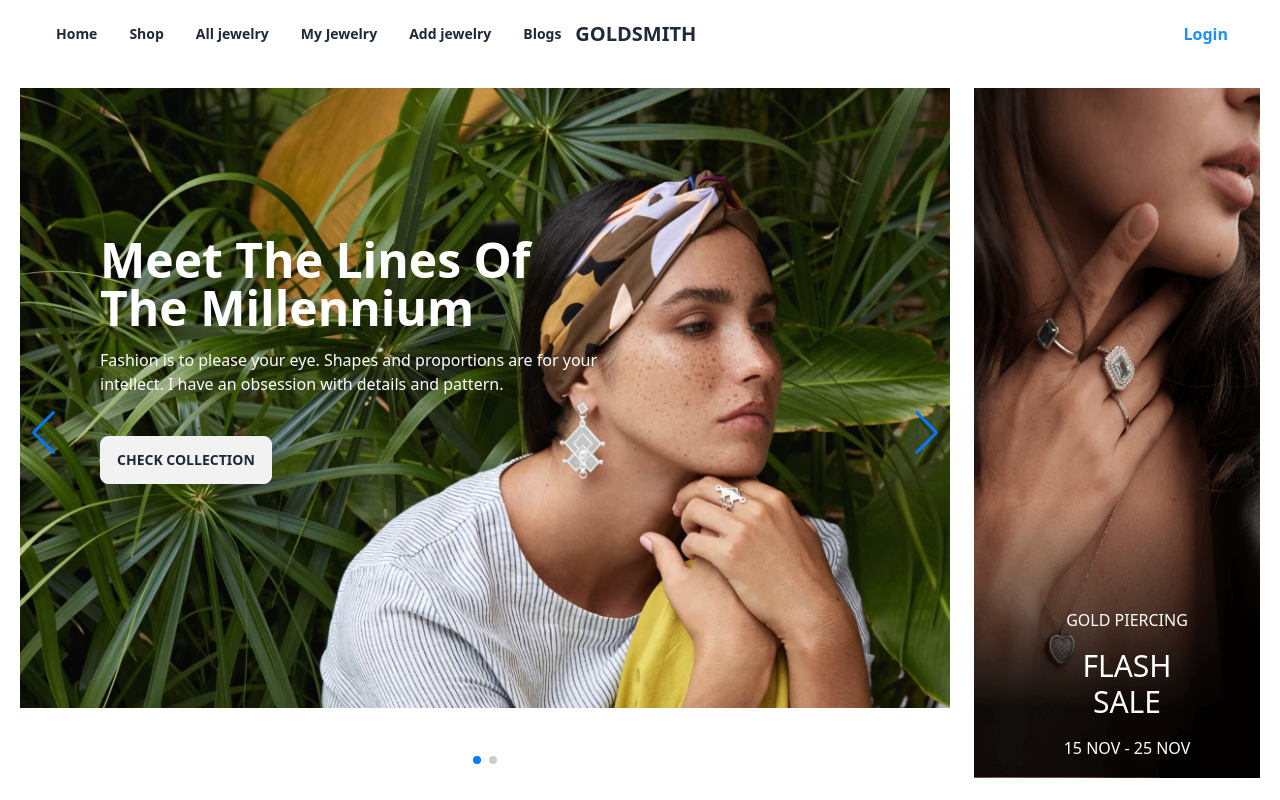
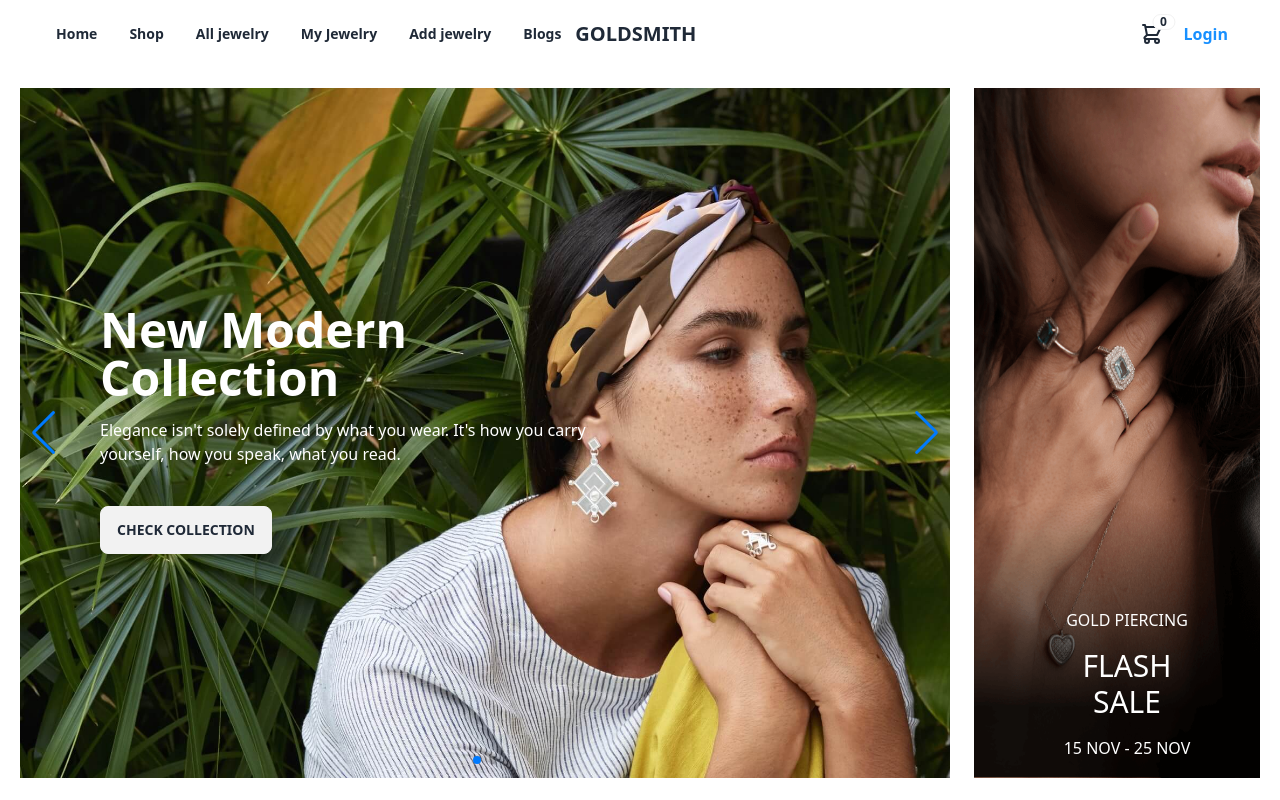
Before and after one commit to tonmoy-Org/Goldsmith-Client, a React (Vite) app: page / in a window 1280 px wide. Shown: the top 800 px of the page. Built offline with nearby package versions, Linux system fonts and the light colour scheme; no server answers.

Commit message:
Add to carts added

```diff
--- a/src/Pages/Home/Banner/Banner.jsx
+++ b/src/Pages/Home/Banner/Banner.jsx
@@ -32,24 +32,22 @@ const Banner = () => {
                     className="mySwiper"
                     style={{ height: '100%' }} // Add this line
                 >
+
                     <SwiperSlide style={{ height: '100%' }}>
-                        <div className="lg:w-full lg:h-[690px] w-[375px] h-[569px] overflow-hidden">
-                            <div className="relative">
+                        <div className=" lg:w-full lg:h-[690px] w-[375px] h-[569px] overflow-hidden">
                             <img
                                 src={banner1}
                                 alt="Your Image"
                                 className="w-full h-full object-cover transition-transform transform hover:scale-110"
                             />
-                                <div className="lg:px-20 px-10 space-y-4 absolute lg:bottom-56 bottom-40 text-white">
-                                    <h1 className="lg:text-5xl text-2xl font-bold lg:w-4/6">
-                                        Meet The Lines Of The Millennium
-                                    </h1>
+                            <div className="lg:px-20 px-10 space-y-4  absolute lg:bottom-56 bottom-40 text-white">
+                                <h1 className='lg:text-5xl text-2xl font-bold lg:w-4/6'>New Modern Collection</h1>
                                 <p className="md:w-2/3">
-                                        Fashion is to please your eye. Shapes and proportions are for your intellect. I have an obsession with details and pattern.
+                                    Elegance isn't solely defined by what you wear. It's how you carry yourself, how you speak, what you read.
+
                                 </p>
                                 <br />
                                 <button className="btn">Check Collection</button>
-                                </div>
                             </div>
                         </div>
                     </SwiperSlide>
--- a/src/Pages/Home/Jewelry/JewelryCard.jsx
+++ b/src/Pages/Home/Jewelry/JewelryCard.jsx
@@ -1,8 +1,11 @@
+import Swal from 'sweetalert2';
 import view from '../../../assets/icon/view.png'
+import useCart from '../../../hooks/useCart';
+
 
 const JewelryCard = ({ data }) => {
-    console.log(data);
     const { _id, image, name, price, description, categories, tags } = data;
+    const [, refetch] = useCart();
 
     const showModal = (_id, name, description, categories, tags) => {
         const modal = document.getElementById(`my_modal_${_id}`);
@@ -15,7 +18,28 @@ const JewelryCard = ({ data }) => {
         }
     }
 
-
+    const handleAddToCart = (price, name, image, _id) => {
+        const cartItem = {price, name, image, _id}
+        fetch('http://localhost:5000/carts', {
+            method: 'POST',
+            headers: {
+                'content-type': 'application/json'
+            },
+            body: JSON.stringify(cartItem)
+        })
+            .then(res => res.json())
+            .then(data => {
+                if (data.insertedId) {
+                    refetch();// refetch cart to update the number of items in the cart
+                    Swal.fire({
+                        icon: 'success',
+                        title: 'Food added on the cart.',
+                        showConfirmButton: false,
+                        timer: 1500
+                    })
+                }
+            })
+    }
 
 
     return (
@@ -59,9 +83,10 @@ const JewelryCard = ({ data }) => {
 
                         </div>
                         <div className="absolute inset-x-0 bottom-0 text-center opacity-0 transform translate-y-2/4 group-hover:translate-y-0 group-hover:opacity-100 transition duration-700 ease-in-out">
-                            <button className="bg-black text-white py-2 px-4 w-full transition-opacity">
+                            <button onClick={() => handleAddToCart(price, name, image)} className="bg-black text-white py-2 px-4 w-full transition-opacity">
                                 Add to Cart
                             </button>
+
                         </div>
                     </div>
                 </div>
--- a/src/Pages/Shared/Navbar/Navbar.jsx
+++ b/src/Pages/Shared/Navbar/Navbar.jsx
@@ -1,15 +1,28 @@
 import { Link } from "react-router-dom";
 import useAuth from "../../../hooks/useAuth";
+import close from '../../../assets/icon/close.png'
+import useCart from "../../../hooks/useCart";
 
 
 const Navbar = () => {
     const { user, logOut } = useAuth();
+    const [carts] = useCart();
+
     const handleLogOut = () => {
         logOut()
             .then(() => { })
             .catch(error => {
                 console.log(error.message);
             })
+    }
+    function closeDrawer() {
+        // Get the checkbox element that controls the drawer
+        const drawerCheckbox = document.getElementById("my-drawer-4");
+
+        // Uncheck the checkbox to close the drawer
+        if (drawerCheckbox) {
+            drawerCheckbox.checked = false;
+        }
     }
     return (
         <div className="navbar bg-base-100 font-semibold">
@@ -33,6 +46,37 @@ const Navbar = () => {
             </div>
             <a className="btn btn-ghost normal-case text-xl font-bold">GOLDSMITH</a>
             <div className="navbar-end lg:px-8 px-2">
+                <div>
+
+
+                    <div className="drawer drawer-end">
+                        <input id="my-drawer-4" type="checkbox" className="drawer-toggle" />
+                        <div className="drawer-content">
+                            {/* Page content here */}
+                            <label htmlFor="my-drawer-4" className="drawer-button btn btn-ghost btn-circle pe-4">
+                                <div className="indicator">
+                                    <svg xmlns="http://www.w3.org/2000/svg" className="h-6 w-6" fill="none" viewBox="0 0 24 24" stroke="currentColor"><path strokeLinecap="round" strokeLinejoin="round" strokeWidth="2" d="M3 3h2l.4 2M7 13h10l4-8H5.4M7 13L5.4 5M7 13l-2.293 2.293c-.63.63-.184 1.707.707 1.707H17m0 0a2 2 0 100 4 2 2 0 000-4zm-8 2a2 2 0 11-4 0 2 2 0 014 0z" /></svg>
+                                    <span className="badge badge-sm indicator-item">{carts?.length || 0}</span>
+                                </div>
+                            </label>
+
+                        </div>
+                        <div className="drawer-side z-10">
+                            <label htmlFor="my-drawer-4" className="drawer-overlay"></label>
+                            <div className="menu p-4 lg:w-[450px] w-80 min-h-full bg-base-200 text-base-content">
+                                <button onClick={closeDrawer} className="btn btn-circle">
+                                    <img className="h-5 w-5" src={close} alt="" />
+                                </button>
+                                <div>
+
+                                </div>
+                            </div>
+                        </div>
+
+                    </div>
+
+                </div>
+                <div>
                     {user &&
                         <div className="dropdown dropdown-end">
                             <label tabIndex={0} className="btn btn-ghost btn-circle avatar">
@@ -57,6 +101,7 @@ const Navbar = () => {
                             </ul>
                         </div>
                     }
+                </div>
                 <div>
                     {
                         user ?
--- /dev/null
+++ b/src/hooks/useCart.jsx
@@ -0,0 +1,12 @@
+import { useQuery } from "react-query";
+
+
+const useCart = () => {
+    const { data: carts = [], refetch } = useQuery(['carts'], async () => {
+        const res = await fetch(`http://localhost:5000/carts`); // Replace with the correct URL for fetching user data
+        return res.json();
+    });
+    return [carts, refetch];
+}
+
+export default useCart;
--- a/src/hooks/useJewelry.jsx
+++ b/src/hooks/useJewelry.jsx
@@ -2,11 +2,11 @@ import { useQuery } from "react-query";
 
 
 const useJewelry = () => {
-    const { data: collage = [], refetch } = useQuery(['collage'], async () => {
+    const { data: jewelry = [], refetch } = useQuery(['jewelry'], async () => {
         const res = await fetch(`http://localhost:5000/jewelry`); // Replace with the correct URL for fetching user data
         return res.json();
     });
-    return [collage, refetch];
+    return [jewelry, refetch];
 }
 
 export default useJewelry;
```
Also changed, not shown: src/assets/icon/close.png (added). Lines whose indentation alone changed are shown as unchanged.
